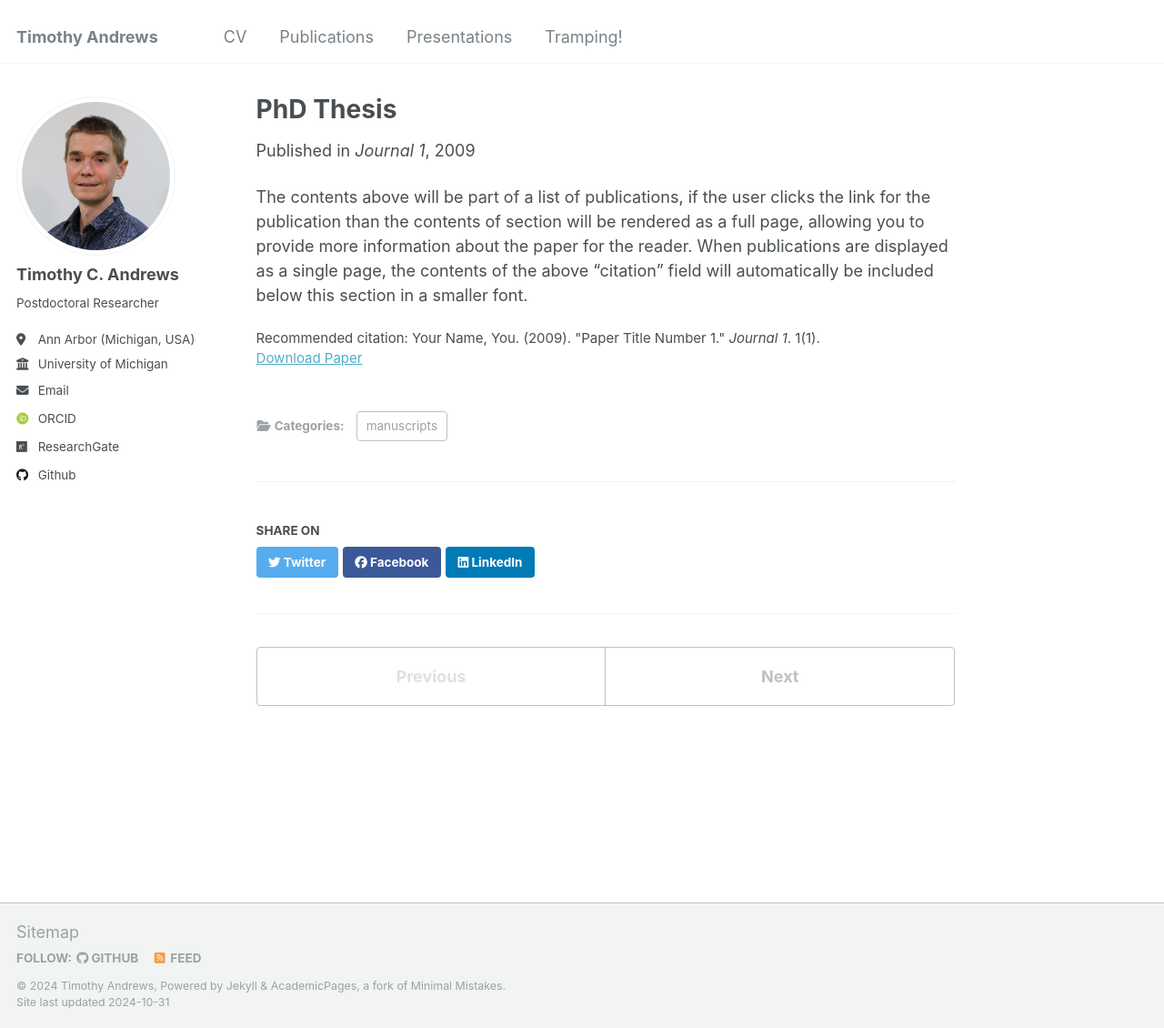
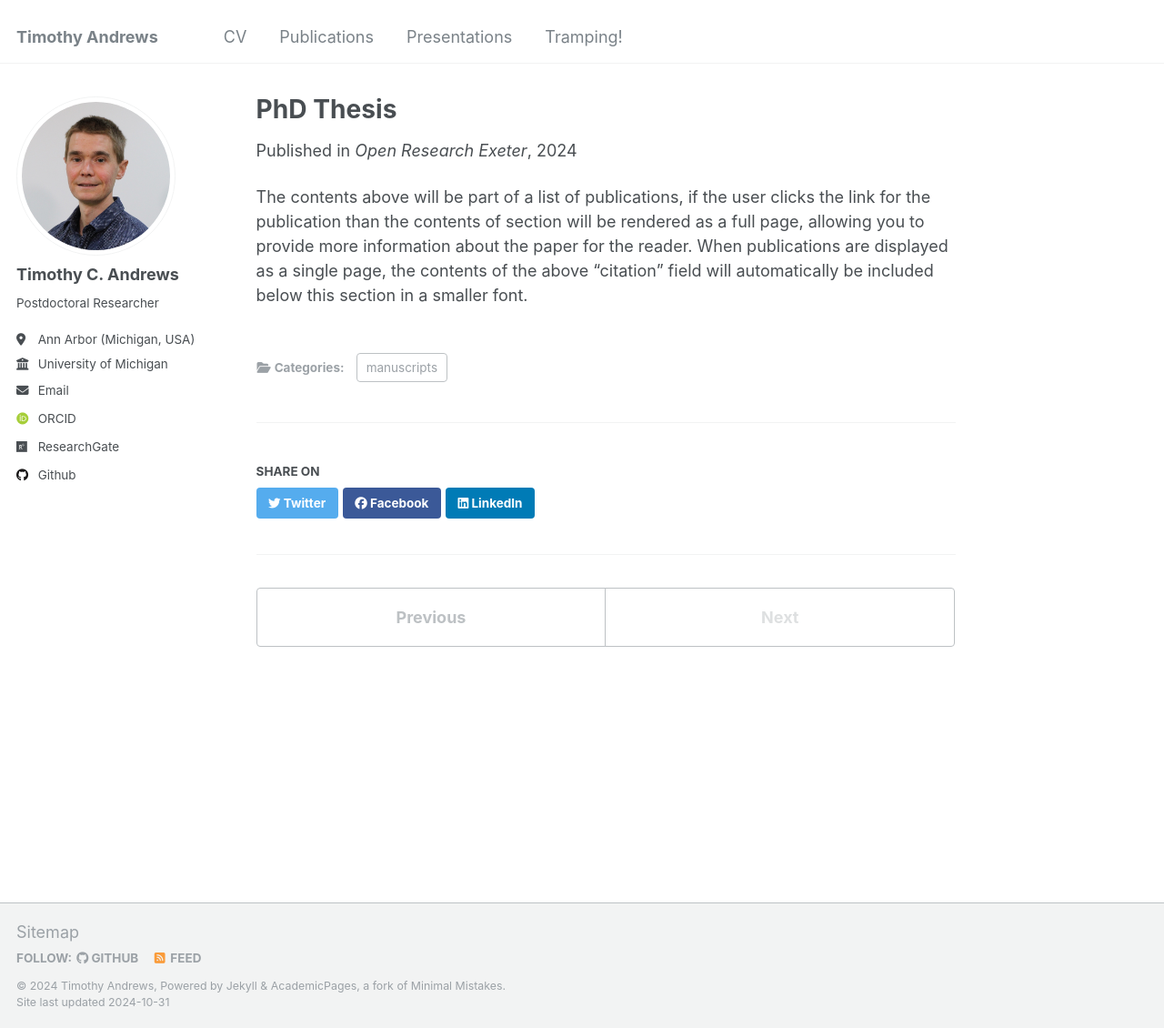
Before and after one commit to ta440/ta440.github.io, a Jekyll site: the page built from _publications/2024_09_30_PhD_thesis.md, in a window 1280 px wide and 1130 px high. Shown: the whole window at 91% size. Built offline with Jekyll 4.4.1, drawn with Linux system fonts in a browser that asks for light colours; some web fonts are replaced.

Commit message:
Update and rename PhD_thesis.md to 2024_09_30_PhD_thesis.md

```diff
--- a/_publications/PhD_thesis.md
+++ b/_publications/2024_09_30_PhD_thesis.md
@@ -2,12 +2,11 @@
 title: "PhD Thesis"
 collection: publications
 category: manuscripts
-permalink: /publication/2009-10-01-paper-title-number-1
-excerpt: 'This paper is about the number 1. The number 2 is left for future work.'
-date: 2009-10-01
-venue: 'Journal 1'
+permalink: /publication/2024_09_30_PhD_thesis
+excerpt: 'PhD Thesis from the University of Exeter'
+date: 2024-09-30
+venue: 'Open Research Exeter'
 paperurl: 'https://ore.exeter.ac.uk/repository/handle/10871/137562'
-citation: 'Your Name, You. (2009). &quot;Paper Title Number 1.&quot; <i>Journal 1</i>. 1(1).'
 ---
 
 The contents above will be part of a list of publications, if the user clicks the link for the publication than the contents of section will be rendered as a full page, allowing you to provide more information about the paper for the reader. When publications are displayed as a single page, the contents of the above "citation" field will automatically be included below this section in a smaller font.
```
